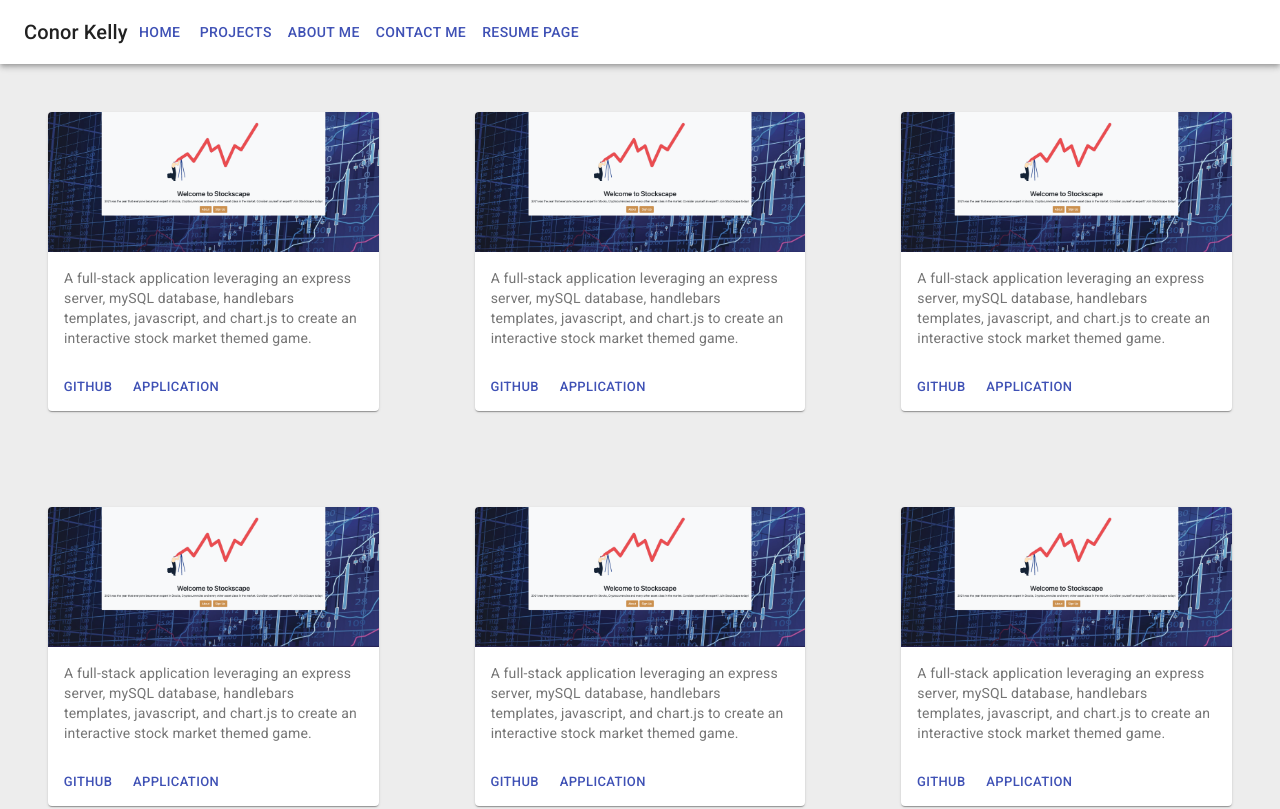
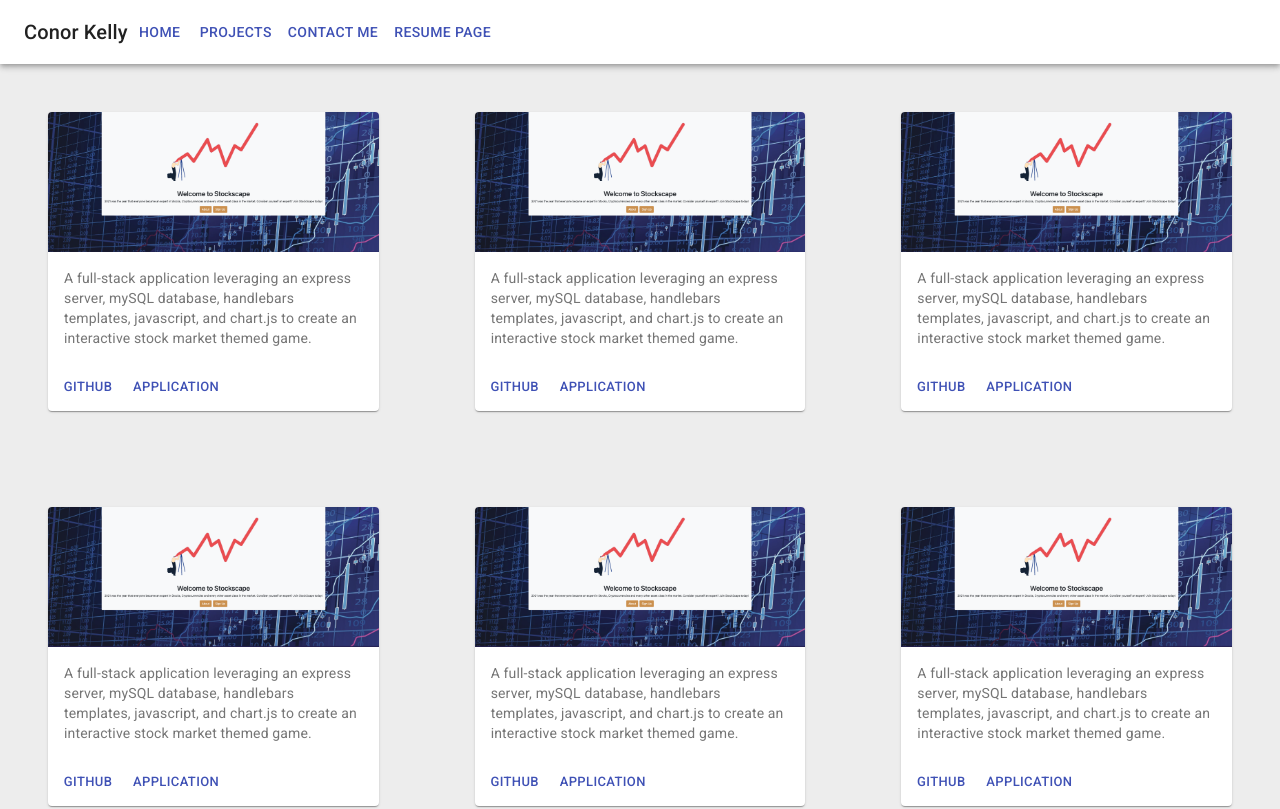
Before and after one commit to conorjkelly96/react-portfolio, a React (Create React App) app: page /portfolio in a window 1280 px wide. Shown: the top 809 px of the page. Built offline with nearby package versions, Linux system fonts and the light colour scheme.

Commit message:
removing about me

```diff
--- a/src/AppRoutes.js
+++ b/src/AppRoutes.js
@@ -1,7 +1,6 @@
 import { Route, Routes } from "react-router-dom";
 
 import { Home } from "./pages/Home";
-import { AboutMe } from "./pages/AboutMe";
 import { Portfolio } from "./pages/Portfolio";
 import { ContactMe } from "./pages/ContactMe";
 import { ResumePage } from "./pages/ResumePage";
@@ -10,7 +9,6 @@ export const AppRoutes = () => {
   return (
     <Routes>
       <Route path="/*" element={<Home />}></Route>
-      <Route path="/about-me" element={<AboutMe />} exact={true}></Route>
       <Route path="/portfolio" element={<Portfolio />} exact={true}></Route>
       <Route path="/contact-me" element={<ContactMe />} exact={true}></Route>
       <Route path="/resume" element={<ResumePage />} exact={true}></Route>
--- a/src/components/NavBar/index.js
+++ b/src/components/NavBar/index.js
@@ -13,7 +13,6 @@ import { MobileNavBar } from "../MobileNavBar.js/index.js";
 const pages = [
   { label: "Home", href: "/" },
   { label: "Projects", href: "/portfolio" },
-  { label: "About Me", href: "/about-me" },
   { label: "Contact Me", href: "/contact-me" },
   { label: "Resume Page", href: "/resume" },
 ];
--- a/src/pages/AboutMe/index.js
+++ /dev/null
@@ -1,3 +0,0 @@
-export const AboutMe = () => {
-  return <div>AboutMe</div>;
-};
```
Also changed, not shown: src/pages/AboutMe/AboutMe.css (deleted).
